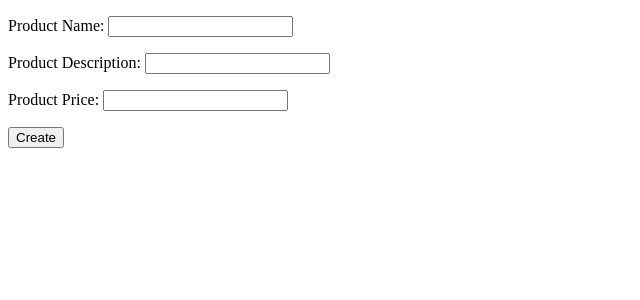
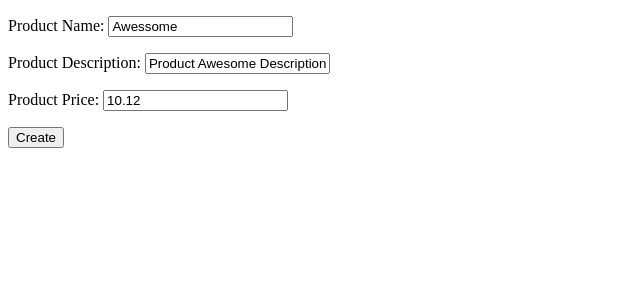
Before and after one commit to Omkar-Shetkar/AngularLab, an Angular app: page / in a window 1280 px wide. Shown: the top 300 px of the page, without its empty margins (0-640 px from the left). Built offline with nearby package versions, Linux system fonts and the light colour scheme.

Commit message:
Experiment - Validating across fields

```diff
--- a/src/app/app.module.ts
+++ b/src/app/app.module.ts
@@ -6,12 +6,14 @@ import { AppRoutingModule } from './app-routing.module';
 import { AppComponent } from './app.component';
 import { FormsComponent } from './forms/forms.component';
 import { PriceValidator } from './validators/price-validator';
+import { ContainsWordValidator } from './validators/contains-word-validator';
 
 @NgModule({
   declarations: [
     AppComponent,
     FormsComponent,
-    PriceValidator
+    PriceValidator,
+    ContainsWordValidator
   ],
   imports: [
     BrowserModule,
--- a/src/app/forms/forms.component.html
+++ b/src/app/forms/forms.component.html
@@ -1,3 +1,4 @@
+<form>
   <p>
     <label>Product Name: </label>
     <input type="text" name="name" [(ngModel)]="newProduct.name" #productName="ngModel"
@@ -11,9 +12,10 @@
   <p>
     <label>Product Description: </label>
     <input type="text" name="description" [(ngModel)]="newProduct.description" #productDescription="ngModel"
-  required pattern="[A-Z][a-z ]" minlength="6"/>
+    required pattern="[A-Z][a-z ]" minlength="6" containsword/>
     <span *ngIf="productDescription.dirty">
       <span *ngIf="productDescription.hasError('required')">Product Description is required</span>
+      <span *ngIf="productDescription.hasError('containsword')">{{productDescription.getError('containsword').error}}</span>
       <span *ngIf="productDescription.hasError('minlength')">Product Description should be atleast 6 chars</span>
     </span>
   </p>
@@ -33,3 +35,4 @@
   <p>
     <input type="submit" value="Create"/>
   </p>
+</form>
--- a/src/app/forms/forms.component.ts
+++ b/src/app/forms/forms.component.ts
@@ -11,7 +11,11 @@ export class FormsComponent implements OnInit {
   newProduct:any;
 
   constructor() {
-    this.newProduct = {};
+    this.newProduct = {
+      name: 'Awessome',
+      description: 'Product Awesome Description',
+      price: 10.12
+    };
   }
 
   ngOnInit() {
--- /dev/null
+++ b/src/app/validators/contains-word-validator.ts
@@ -0,0 +1,34 @@
+import { Directive, forwardRef } from "@angular/core";
+import { NG_VALIDATORS } from "@angular/forms";
+
+@Directive({
+    selector: '[containsword]',
+    providers: [
+        {
+            provide: NG_VALIDATORS,
+            useExisting: forwardRef(() => ContainsWordValidator),
+            multi: true
+        }
+    ]
+})
+export class ContainsWordValidator {
+    validate(control) {
+       const description = control.value;
+       const name = control.root.controls.name.value;
+
+       if(description && name) {
+        if(description.split(' ')
+                        .filter(word => word.includes(name))
+                        .length == 0) {
+                            return {
+                                containsword: {
+                                    actualValue: description,
+                                    error: `"${description}" does not contain a word from "${name}"`
+                                }
+                            }
+                        }
+       }
+
+    return null;
+    }
+}
```
Lines whose indentation alone changed are shown as unchanged.
